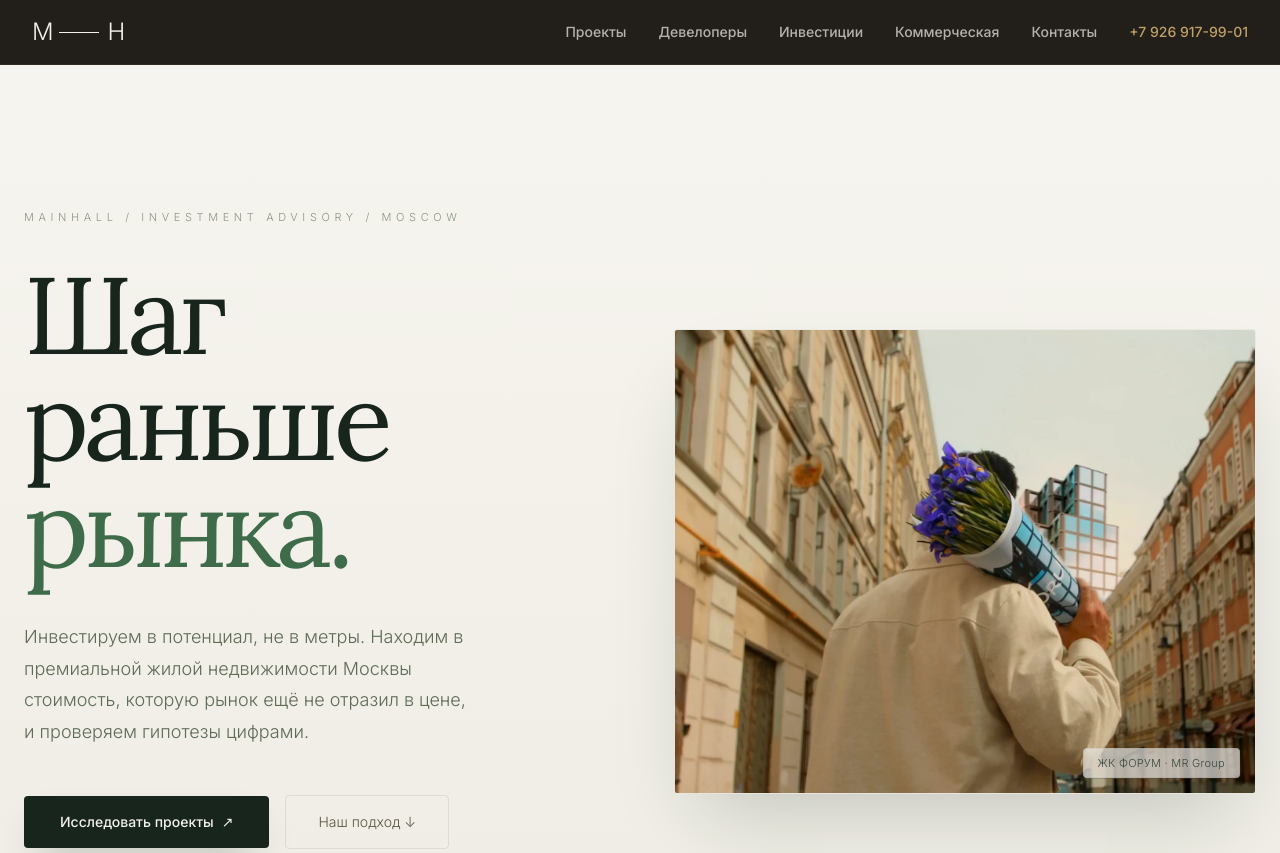
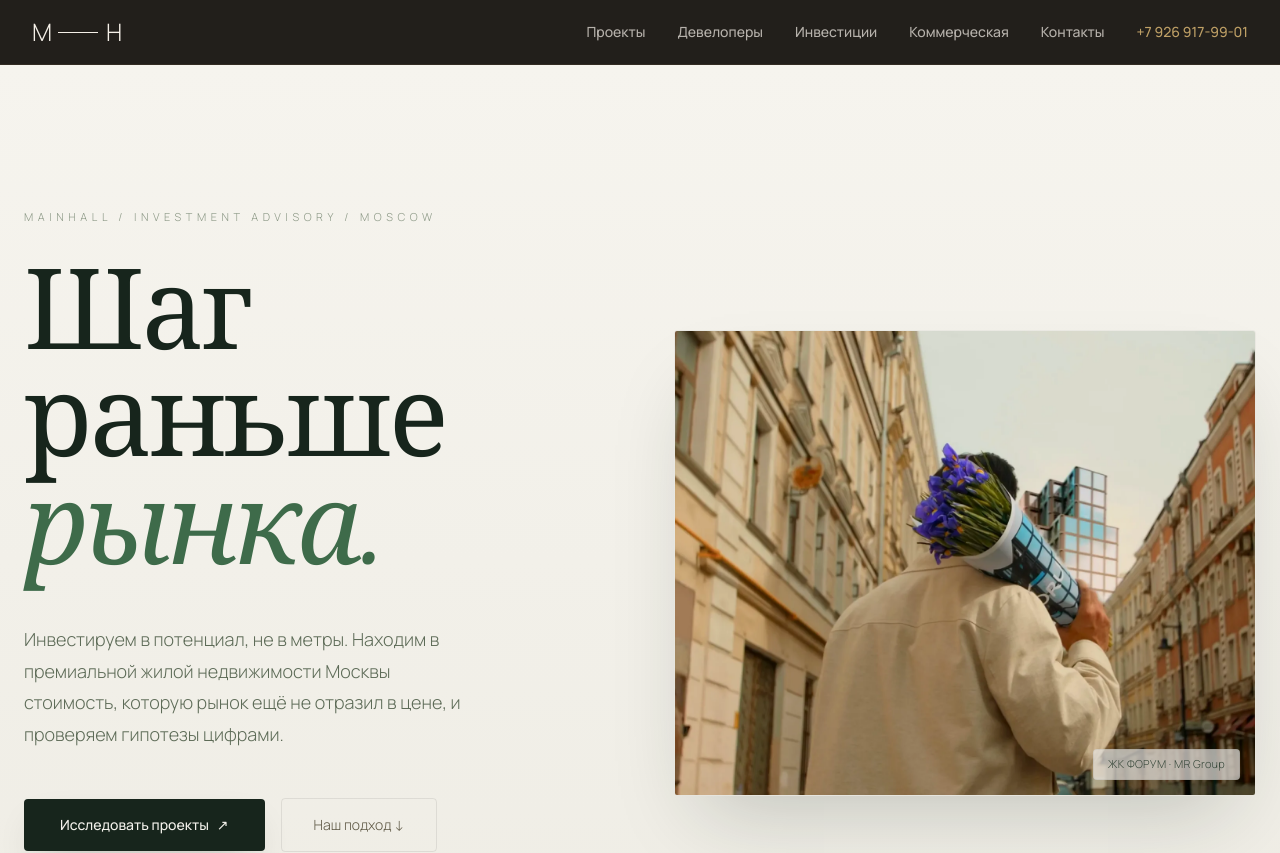
Before and after one commit to anepomniashiy-art/mainhall-platform, a Next.js app: page / in a window 1280 px wide. Shown: the top 853 px of the page. Built offline with nearby package versions, Linux system fonts and the light colour scheme.

Commit message:
style(type): Spectral (light serif) + Manrope — airy, expensive, full Cyrillic
Co-Authored-By: Claude Opus 4.8 <noreply@anthropic.com>
Claude-Session: https://claude.ai/code/session_01VJpDhTerzJubXJtKiGQr2Y

```diff
--- a/src/app/globals.css
+++ b/src/app/globals.css
@@ -1,4 +1,4 @@
-@import url('https://fonts.googleapis.com/css2?family=Lora:ital,wght@0,400;0,600;0,700;1,400&family=Inter:wght@300;400;500;600&display=swap');
+@import url('https://fonts.googleapis.com/css2?family=Manrope:wght@300;400;500;600;700&family=Spectral:ital,wght@0,300;0,400;0,500;0,600;1,300;1,400&display=swap');
 @import "tailwindcss";
 
 :root {
@@ -31,8 +31,8 @@
   --color-dark: var(--dark);
   --color-cream: var(--cream);
   --color-cream-2: var(--cream-2);
-  --font-serif: 'Lora', Georgia, serif;
-  --font-sans: 'Inter', system-ui, sans-serif;
+  --font-serif: 'Spectral', Georgia, serif;
+  --font-sans: 'Manrope', system-ui, sans-serif;
 }
 
 body {
--- a/src/app/page.tsx
+++ b/src/app/page.tsx
@@ -13,7 +13,7 @@ export default function HomePage(){return <div className="bg-[#F8F7F4] text-[#1E
  <div className="mx-auto max-w-7xl px-6 pt-28 pb-20 lg:py-36 grid lg:grid-cols-[1fr_1.05fr] gap-16 lg:gap-24 items-center">
  <div>
   <p className="text-[11px] uppercase tracking-[.42em] text-[#8A9784]">MAINHALL / Investment Advisory / Moscow</p>
-  <h1 className="mt-9 font-serif font-normal text-6xl sm:text-7xl lg:text-[6.8rem] leading-[0.98] tracking-[-.045em]">Шаг раньше<br/><span className="text-[#3E6B4A]">рынка.</span></h1>
+  <h1 className="mt-9 font-serif font-light text-6xl sm:text-7xl lg:text-[7rem] leading-[0.96] tracking-[-.03em]">Шаг раньше<br/><span className="italic font-light text-[#3E6B4A]">рынка.</span></h1>
   <p className="mt-10 max-w-md text-lg leading-[1.75] text-[#5D6B57]">Инвестируем в потенциал, не в метры. Находим в премиальной жилой недвижимости Москвы стоимость, которую рынок ещё не отразил в цене, и проверяем гипотезы цифрами.</p>
   <div className="mt-12 flex flex-wrap items-center gap-4">
    <Link href="/projects" className="group inline-flex items-center gap-2 rounded-sm bg-[#17251C] px-9 py-4 text-sm font-medium text-[#F4F2EC] shadow-[0_18px_40px_-18px_rgba(23,37,28,0.45)] transition-all duration-500 [transition-timing-function:cubic-bezier(0.16,1,0.3,1)] hover:scale-[1.02] hover:shadow-[0_26px_60px_-20px_rgba(23,37,28,0.5)]">Исследовать проекты <span className="transition-transform duration-500 group-hover:translate-x-1">↗</span></Link>
```
